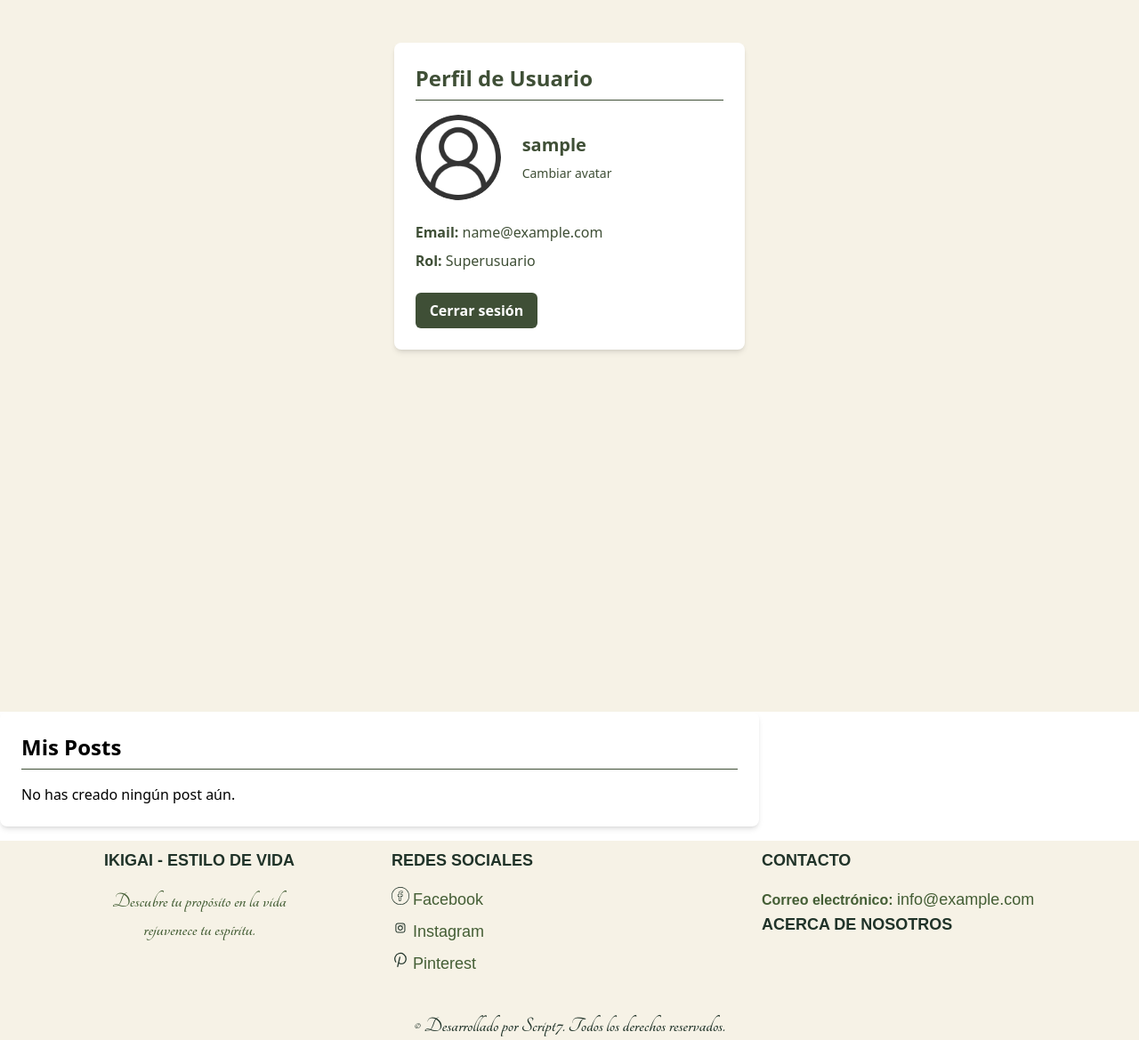
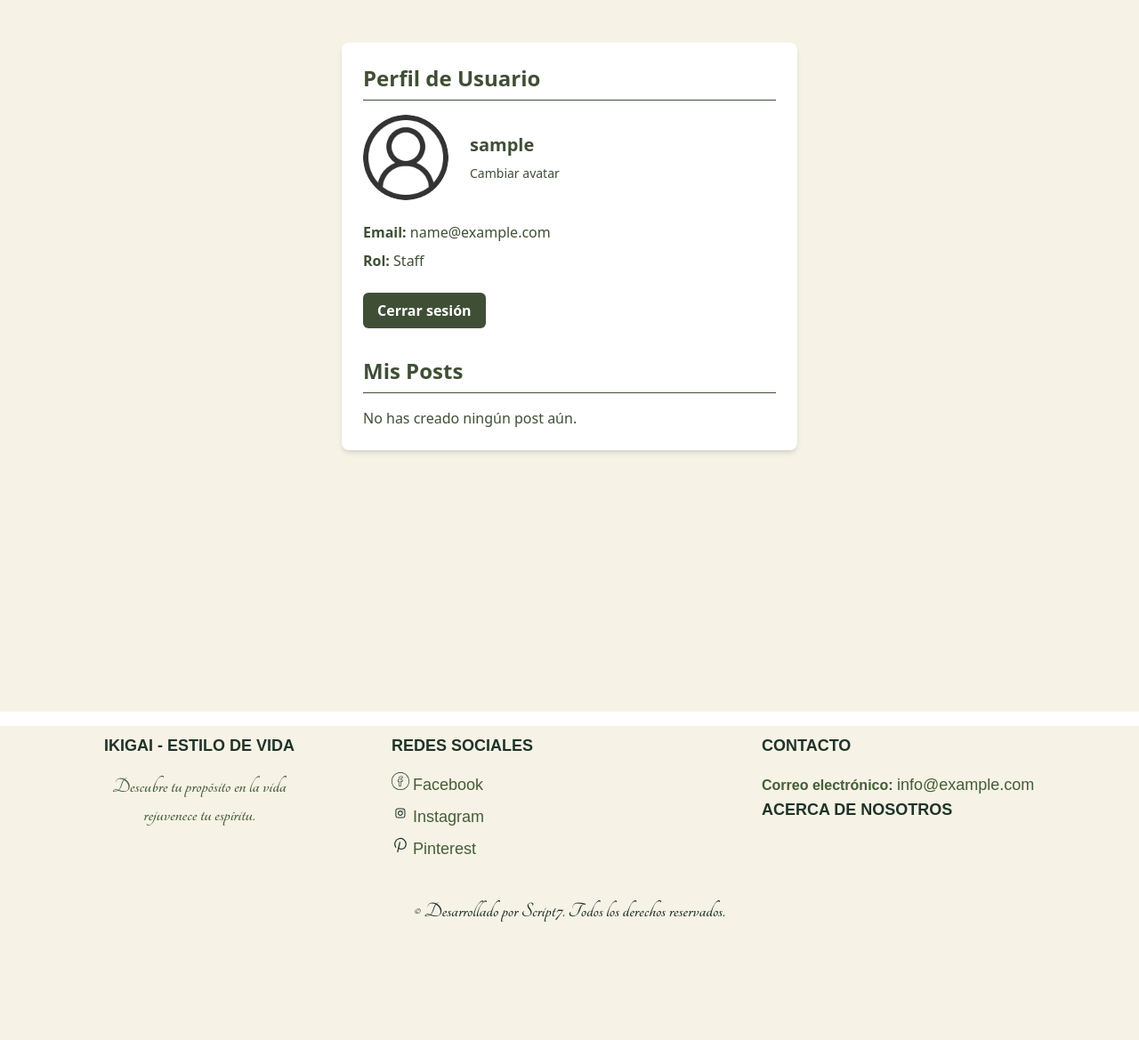
Before and after one commit to GerardoEMontenegro/IkigaiSense, a Django app: page /user/profile/ in a window 1280 px wide. Shown: the part 97-1266 px from the top of the page at 89% size. After the commit the page ends 1133 px from the top, so only its background shows below. Run offline with Django 5.2, Linux system fonts and the light colour scheme; the visitor is signed in with stand-in values (Sample User, id 1); data that the repository does not hold is empty; some libraries are stand-ins or nearby versions; some web fonts are replaced.

Commit message:
fix/template perfil

```diff
--- a/blog/apps/user/views.py
+++ b/blog/apps/user/views.py
@@ -10,6 +10,8 @@ from django.views.generic import TemplateView, RedirectView
 from django.views.generic.edit import FormView, CreateView, UpdateView
 from .forms import CustomUserCreationForm, AvatarUpdateForm
 from .models import User
+from apps.post.models import Post
+
 
 
 class UserProfileView(TemplateView):
@@ -30,7 +32,10 @@ class UserProfileView(TemplateView):
         else:
             role = "Sin rol"
 
+        posts = Post.objects.filter(author=user).order_by('-created_at')
+
         context["role"] = role
+        context["posts"] = posts
         return context
 
 
--- a/blog/templates/user/user_profile.html
+++ b/blog/templates/user/user_profile.html
@@ -1,20 +1,15 @@
 {% extends 'layouts/general_layout.html' %}
 {% load static %}
-{% load widget_tweaks %}
-
-
 
 
 {% block title %}
 Perfil de {{ user.username }}
 {% endblock title %}
 
+{% block content %}
+<div class="min-h-screen bg-[#F6F2E6] text-[#3F4F36] flex justify-center items-start py-12 px-4">
 
-{% block content %}
-
-<div class="min-h-screen bg-[#F6F2E6] text-[#3F4F36] flex justify-center items-start gap-10 py-12 px-12">
-
-  <div class="bg-white rounded-lg shadow-md w-1/3 p-6 space-y-6">
+  <div class="bg-white rounded-lg shadow-md max-w-lg w-full p-6 space-y-6">
 
     <h2 class="text-2xl font-semibold border-b border-[#3F4F36] pb-2 mb-4">
       Perfil de Usuario
@@ -24,7 +19,7 @@ Perfil de {{ user.username }}
       {% if user.avatar %}
         <img src="{{ user.avatar.url }}" alt="Avatar de {{ user.username }}" class="rounded-full w-24 h-24 object-cover" />
       {% else %}
-        <img src="{% static 'user/default/default-avatar.png' %}" alt="Avatar por defecto" class="rounded-full w-24 h-24 object-cover" />
+        <img src="{% static 'user/default/default-avatar-2.png' %}" alt="Avatar por defecto" class="rounded-full w-24 h-24 object-cover" />
       {% endif %}
 
       <div>
@@ -40,20 +35,20 @@ Perfil de {{ user.username }}
 
     <div class="space-y-2">
       <p><strong>Email:</strong> {{ user.email }}</p>
-          <p><strong>Rol:</strong> {{ role }}</p>
+      <p><strong>Rol:</strong> {% if user.is_staff %}Staff{% else %}Usuario{% endif %}</p>
     </div>
+
+    <div>
     <a href="{% url 'user:auth_logout' %}" class="inline-block bg-[#3F4F36] hover:bg-[#2f3c28] text-white font-semibold py-2 px-4 rounded-md transition duration-200">
       Cerrar sesión
     </a>
     </div>
-</div>
 
-<div class="bg-white rounded-lg shadow-md w-2/3 p-6 space-y-6">
-
+    <div class="mt-8">
       <h2 class="text-2xl font-semibold border-b border-[#3F4F36] pb-2 mb-4">Mis Posts</h2>
 
       {% if posts %}
-        <ul class="list-disc list-inside space-y-8 max-h-60 overflow-y-auto">
+        <ul class="list-disc list-inside space-y-2 max-h-60 overflow-y-auto">
           {% for post in posts %}
             <li>
               <a href="{% url 'post:post_detail' post.slug %}" class="text-[#3F4F36] hover:underline">
@@ -61,15 +56,14 @@ Perfil de {{ user.username }}
               </a>
               <span class="text-sm text-gray-500">- {{ post.created_at|date:"d M Y" }}</span>
             </li>
+          {% endfor %}
         </ul>
-        <div>
-         <p class="text-[#445e35] mb-4 line-clamp-3"> {{ post.content|truncatewords:30 }}</p>
-        </div>
-         <a href="{% url 'post:post_detail' post.slug %}" class="hover:text-[#203329] transition-colors"> Leer más →</a>
-          {% endfor %}
       {% else %}
         <p>No has creado ningún post aún.</p>
       {% endif %}
     </div>
 
+  </div>
+
+</div>
 {% endblock content %}
```
Also changed, not shown: blog/media/post/cover/post_761a326d-de46-4adc-8c9f-7b7b155fb978_img_af52e4fb.webp (added). Lines whose indentation alone changed are shown as unchanged.
